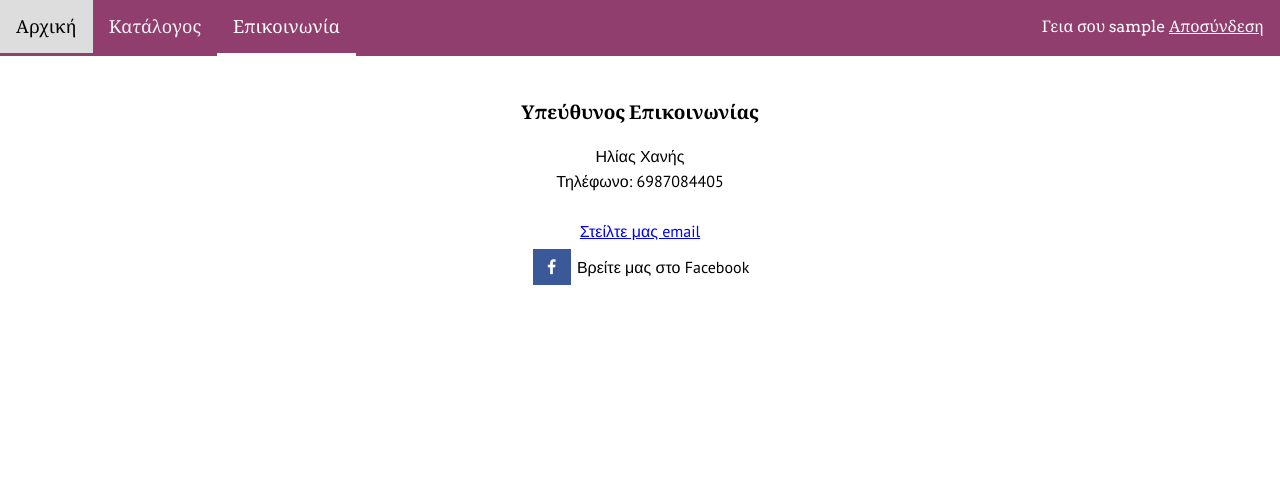
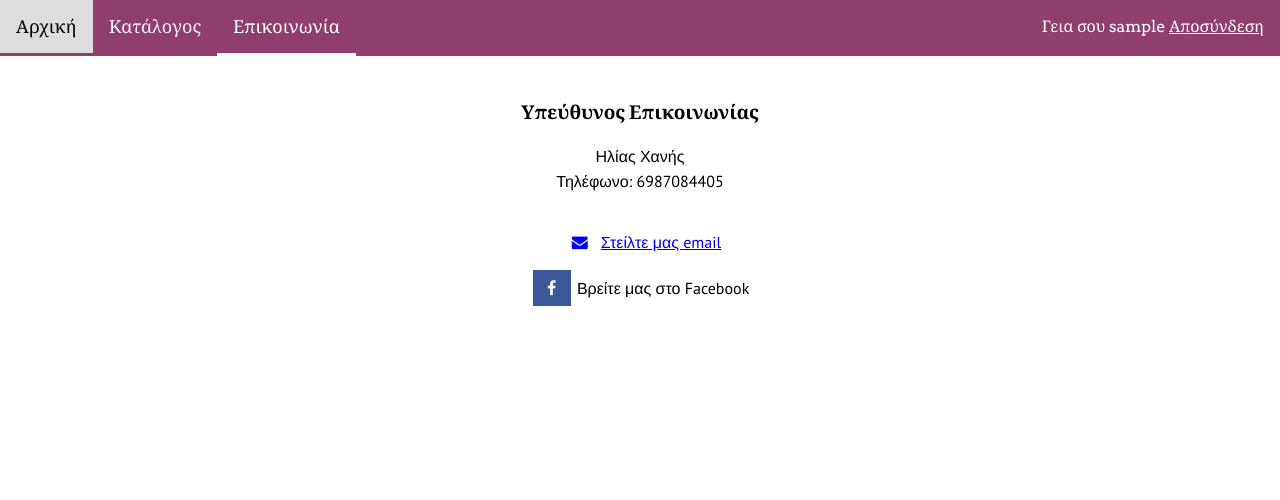
Before and after one commit to liakoyras/contactsdirectory, a PHP site: page /contact.php in a window 1280 px wide. Shown: the top 500 px of the page. Run offline with PHP 8.4, Linux system fonts and the light colour scheme; the visitor is signed in with stand-in values (Sample User, id 1).

```diff
--- a/contact.php
+++ b/contact.php
@@ -17,6 +17,7 @@
 		<link rel="stylesheet" type="text/css" href="css/social.css">
 
 		<link rel="stylesheet" href="https://cdnjs.cloudflare.com/ajax/libs/font-awesome/4.7.0/css/font-awesome.min.css">
+
 		<link rel="stylesheet" href="https://fonts.googleapis.com/css?family=Arvo">
 		<link rel="stylesheet" href="https://fonts.googleapis.com/css?family=PT+Sans">
 
@@ -81,7 +82,7 @@
 		<h3 class="center">Υπεύθυνος Επικοινωνίας</h3>
 		<p class="center">Ηλίας Χανής <br>
 		Τηλέφωνο: 6987084405<br><br>
-		<a href="mailto:iliashanis@gmail.com?Subject=Υπηρεσία%20Καταλόγου" target="_blank">Στείλτε μας email</a><br>
+		<a href="mailto:iliashanis@gmail.com?Subject=Υπηρεσία%20Καταλόγου" target="_blank"><i class="fa">&#xf0e0;</i>Στείλτε μας email</a><br>
 		<a href="https://www.facebook.com/ilias.hanis" target="_blank" class="fa fa-facebook"><br></a> Βρείτε μας στο Facebook<br><br></p>
 
 
--- a/index.php
+++ b/index.php
@@ -8,7 +8,7 @@
 
 		<meta name="description" content="Online Directory Services">
 		<meta name="author" content="Ilias Chanis">
-		<meta name="last modified" content="01 Feb 2018">
+		<meta name="last modified" content="16 Jul 2018">
 
 		<title>Αρχική</title>
 		<link rel="icon" href="favicon.ico">
```
